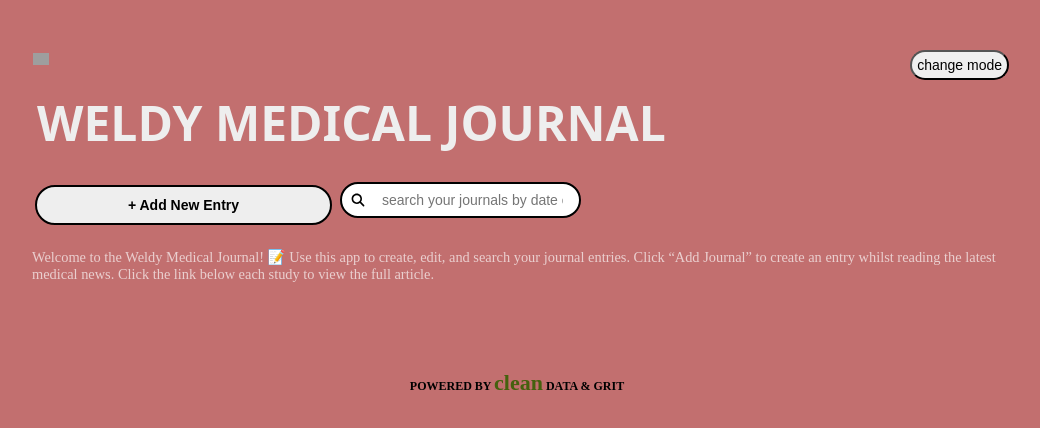
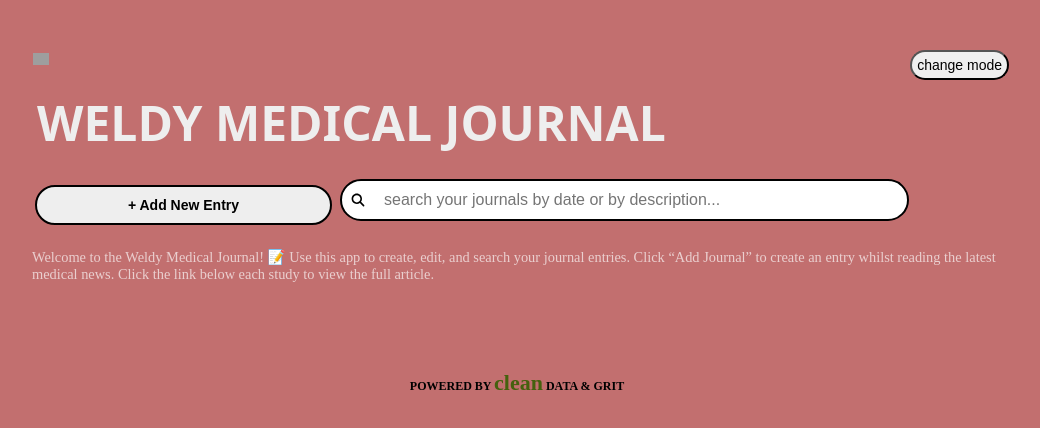
Before and after one commit to SharokM/journal_weldy, a React (Create React App) app: page / in a window 1280 px wide. Shown: the top 428 px of the page, without its empty margins (123-1163 px from the left). Built offline with nearby package versions, Linux system fonts and the light colour scheme; no server answers; grey boxes are pictures that could not be loaded.

Commit message:
search bar css

```diff
--- a/src/index.css
+++ b/src/index.css
@@ -323,6 +323,9 @@ span {
   }
 
   .search {
+    width: 525px;
+    font-size: 16px;
+    padding: 10px;
   }
 
   .add-new {
@@ -332,6 +335,7 @@ span {
   }
 
   .journal {
+    width: 47%;
   }
 
   /* .journal label, */
```
